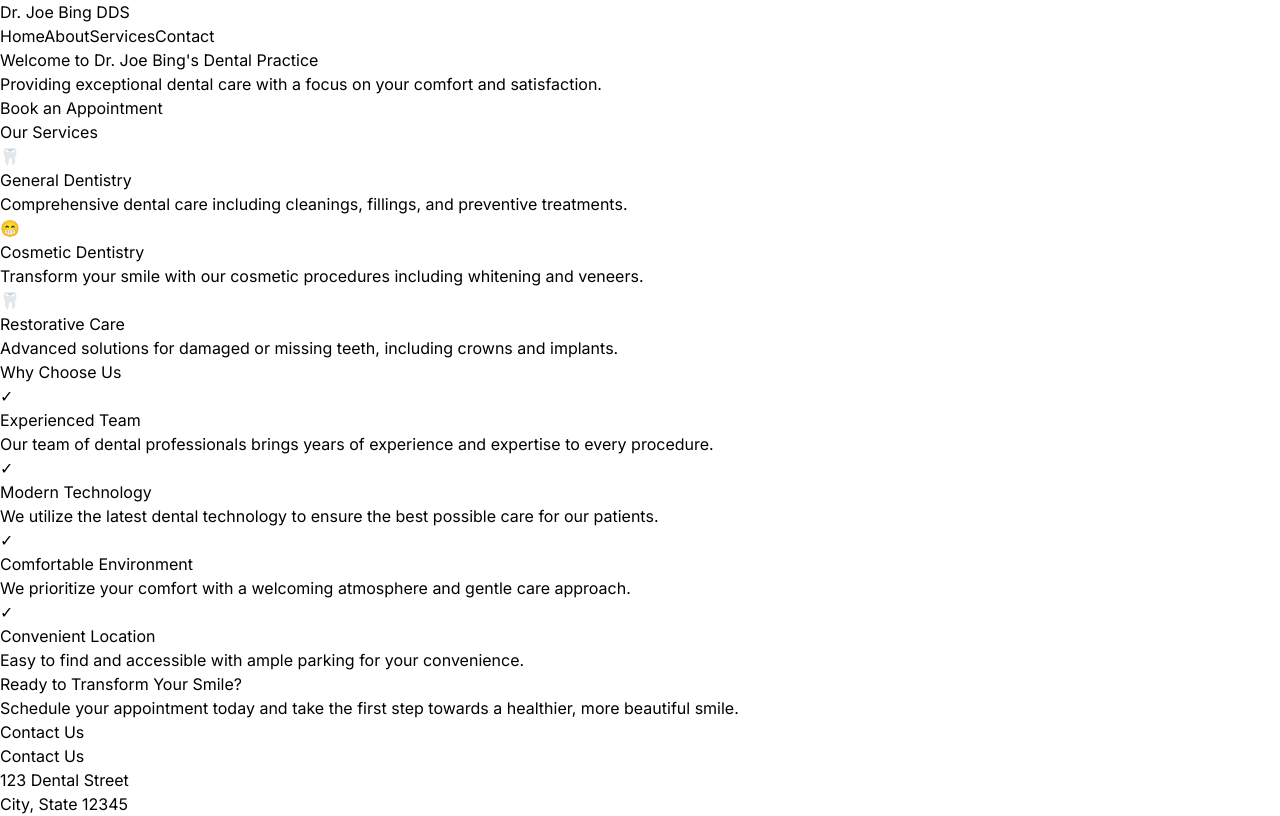
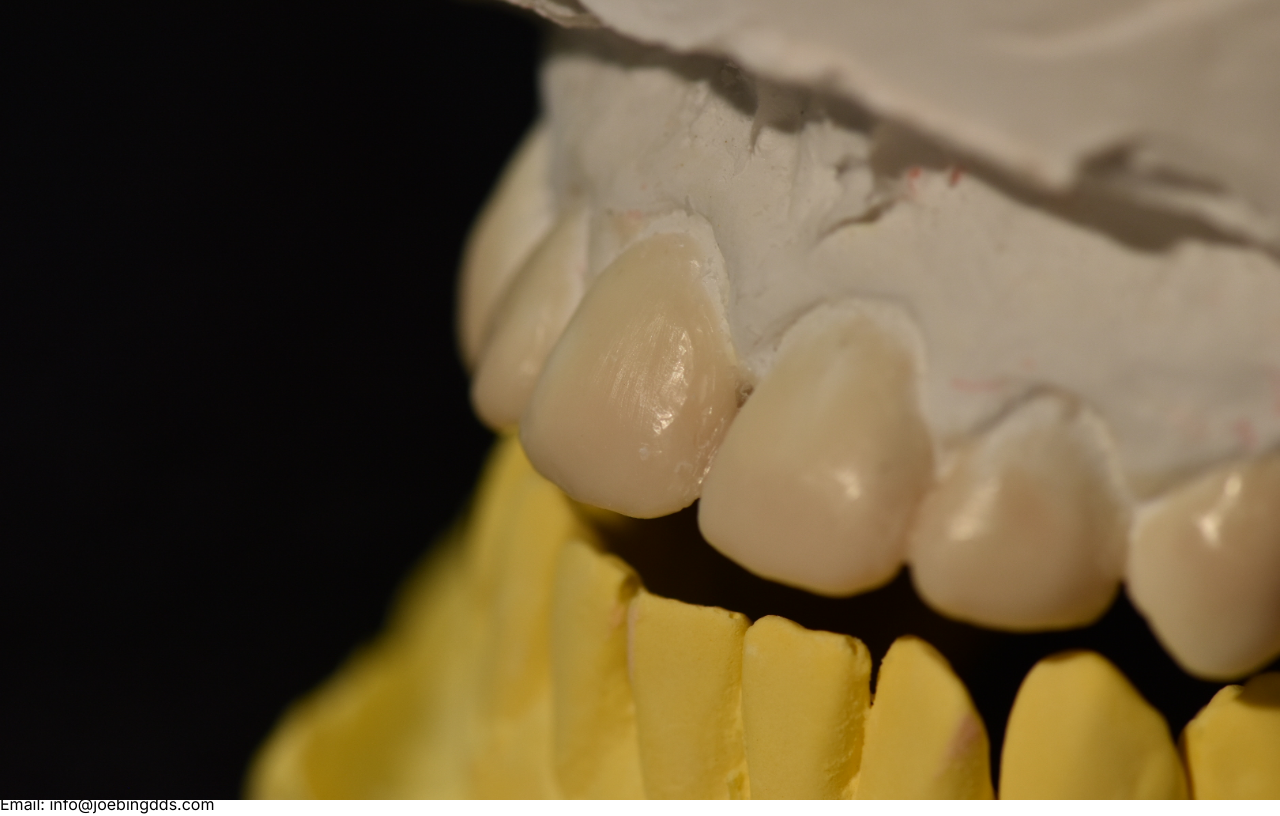
Before and after one commit to Risch315815/JoeBingDDS, a Next.js app: page / in a window 1280 px wide. Shown: the top 816 px of the page. Built offline with nearby package versions, Linux system fonts and the light colour scheme.

Commit message:
display edit 01

```diff
--- a/src/app/layout.tsx
+++ b/src/app/layout.tsx
@@ -25,11 +25,11 @@
         <header className="bg-white shadow-md">
           <nav className="container mx-auto px-4 py-4">
             <div className="flex justify-between items-center">
-              <div className="text-2xl font-bold text-blue-600">Dr. Joe Bing DDS</div>
+              <div className="text-2xl font-bold text-blue-600">徐振傑 牙醫師 | Chen-Chieh Hsu D.D.S.</div>
               <div className="space-x-6">
-                <a href="/" className="text-gray-600 hover:text-blue-600">Home</a>
-                <a href="/about" className="text-gray-600 hover:text-blue-600">About</a>
-                <a href="/services" className="text-gray-600 hover:text-blue-600">Services</a>
+                <a href="/" className="text-gray-600 hover:text-blue-600">首頁</a>
+                <a href="/about" className="text-gray-600 hover:text-blue-600">認證</a>
+                <a href="/services" className="text-gray-600 hover:text-blue-600">看診時段</a>
                 <a href="/contact" className="text-gray-600 hover:text-blue-600">Contact</a>
               </div>
             </div>
--- a/src/app/page.tsx
+++ b/src/app/page.tsx
@@ -5,15 +5,12 @@
   return (
     <div className="min-h-screen">
       {/* Hero Section */}
-      <section className="relative h-[600px] bg-gradient-to-r from-blue-500 to-blue-700">
-        <div className="absolute inset-0 bg-black opacity-50"></div>
-        <div className="relative container mx-auto px-4 h-full flex items-center">
+      <section className="relative h-[600px]">
+        <Image src="/images/banner.jpg" alt="Hero Background" layout="fill" objectFit="cover" className="z-0" />
+        <div className="absolute inset-0 bg-black opacity-50 z-10"></div>
+        <div className="relative container mx-auto px-4 h-full flex items-center z-20">
           <div className="text-white max-w-2xl">
-            <h1 className="text-5xl font-bold mb-4">Welcome to Dr. Joe Bing's Dental Practice</h1>
-            <p className="text-xl mb-8">Providing exceptional dental care with a focus on your comfort and satisfaction.</p>
-            <a href="/appointments" className="bg-white text-blue-600 px-8 py-3 rounded-full font-semibold hover:bg-blue-50 transition-colors">
-              Book an Appointment
-            </a>
+            <h1 className="text-5xl font-bold mb-4">實證醫學。微創治療</h1>
           </div>
         </div>
       </section>
```
